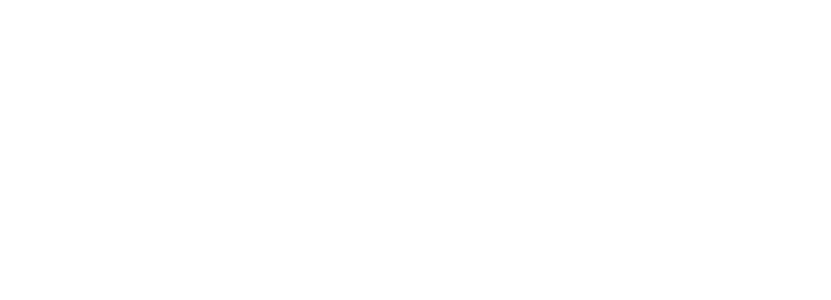
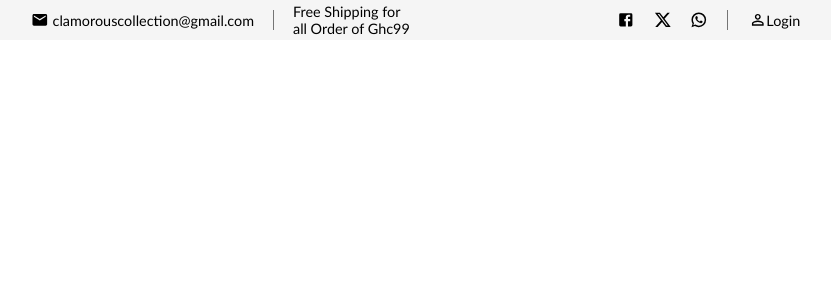
Before and after one commit to codinnovation/clamorous-collection, a Next.js app: page / in a window 1280 px wide. Shown: the top 300 px of the page, without its empty margins (225-1056 px from the left). Built offline with nearby package versions, Linux system fonts and the light colour scheme.

Commit message:
designed the top bar with no functionality

```diff
--- /dev/null
+++ b/src/pages/home/index.jsx
@@ -0,0 +1,13 @@
+import React from "react";
+import TopBar from "./top-bar";
+
+function HomePage() {
+  return (
+    <>
+      <div>
+		<TopBar/>
+	  </div>
+    </>
+  );
+}
+export default HomePage;
--- /dev/null
+++ b/src/pages/home/top-bar/index.jsx
@@ -0,0 +1,45 @@
+import React from "react";
+import styles from "../../../styles/home/top-bar.module.css";
+import EmailIcon from "@mui/icons-material/Email";
+import Image from "next/image";
+import FacebookIcon from "@mui/icons-material/Facebook";
+import XIcon from "@mui/icons-material/X";
+import WhatsAppIcon from "@mui/icons-material/WhatsApp";
+import PersonOutlineIcon from "@mui/icons-material/PersonOutline";
+
+function TopBar() {
+  return (
+    <>
+      <div className={styles.topbarContainer}>
+        <div className={styles.topbarContent}>
+          <div className={styles.firstContent}>
+            <div className={styles.emailContainer}>
+              <EmailIcon className={styles.icon} />
+              <p>clamorouscollection@gmail.com</p>
+            </div>
+
+			<div className={styles.line}></div>
+
+            <div className={styles.shippingInformation}>
+              <p>Free Shipping for all Order of Ghc99</p>
+            </div>
+          </div>
+
+          <div className={styles.secondContent}>
+            <FacebookIcon className={styles.icon} />
+            <XIcon className={styles.icon} />
+            <WhatsAppIcon className={styles.icon} />
+
+            <div className={styles.line}></div>
+
+            <div className={styles.loginContainer}>
+              <PersonOutlineIcon className={styles.icon} />
+              <p>Login</p>
+            </div>
+          </div>
+        </div>
+      </div>
+    </>
+  );
+}
+export default TopBar;
--- a/src/pages/index.js
+++ b/src/pages/index.js
@@ -1,18 +1,19 @@
 import Head from "next/head";
 import Image from "next/image";
 import styles from "@/styles/Home.module.css";
+import HomePage from "./home";
 
 export default function Home() {
   return (
     <>
       <Head>
-        <title>Create Next App</title>
+        <title>Welcome To Clamorous Collection</title>
         <meta name="description" content="Generated by create next app" />
         <meta name="viewport" content="width=device-width, initial-scale=1" />
         <link rel="icon" href="/favicon.ico" />
       </Head>
       <div>
-
+        <HomePage />
       </div>
     </>
   );
--- a/src/styles/globals.css
+++ b/src/styles/globals.css
@@ -7,3 +7,7 @@
 a {
   text-decoration: none;
 }
+
+p{
+  font-family: "Gill Sans", "Gill Sans MT", Calibri, "Trebuchet MS", sans-serif;
+}
--- /dev/null
+++ b/src/styles/home/top-bar.module.css
@@ -0,0 +1,101 @@
+.topbarContainer {
+  background-color: #f5f5f5;
+  display: flex;
+  justify-content: center;
+  align-items: center;
+  height: 5vh;
+}
+
+.topbarContent {
+  width: 60%;
+  margin: 0 auto;
+  display: grid;
+  grid-template-columns: 1fr 1fr;
+}
+
+.firstContent {
+  display: flex;
+  justify-content: flex-start;
+  align-items: center;
+}
+
+.firstContent .line{
+	width: 1px;
+	height: 2.5vh;
+	background-color: #757575;
+	display: flex;
+	justify-content: center;
+	align-items: center;
+	margin-left: 5%;
+}
+
+.emailContainer {
+  display: flex;
+  justify-content: center;
+  align-items: center;
+}
+
+.emailContainer .icon {
+  margin-right: 4px;
+  color: #000;
+  font-size: 1.1em;
+}
+
+.emailContainer p {
+  font-size: 0.9em;
+  font-weight: 100;
+  color: #000;
+}
+
+.shippingInformation {
+  margin-left: 5%;
+  display: flex;
+  justify-content: center;
+  align-items: center;
+}
+
+.shippingInformation p {
+  font-size: 0.9em;
+  font-weight: 100;
+  color: #000;
+}
+
+.secondContent {
+  display: flex;
+  justify-content: flex-end;
+  align-items: center;
+}
+
+.secondContent .icon {
+  margin-left: 5%;
+  font-size: 1.1em;
+  cursor: pointer;
+}
+
+.secondContent .line {
+  width: 1px;
+  height: 2.5vh;
+  background-color: #757575;
+  display: flex;
+  justify-content: center;
+  align-items: center;
+  margin-left: 5%;
+}
+
+.loginContainer {
+  display: flex;
+  justify-content: center;
+  align-items: center;
+  margin-left: 5%;
+  cursor: pointer;
+}
+
+.loginContainer .icon {
+  font-size: 1.1em;
+}
+
+.loginContainer p {
+  font-size: 0.9em;
+  color: #000;
+  font-weight: 100;
+}
```
